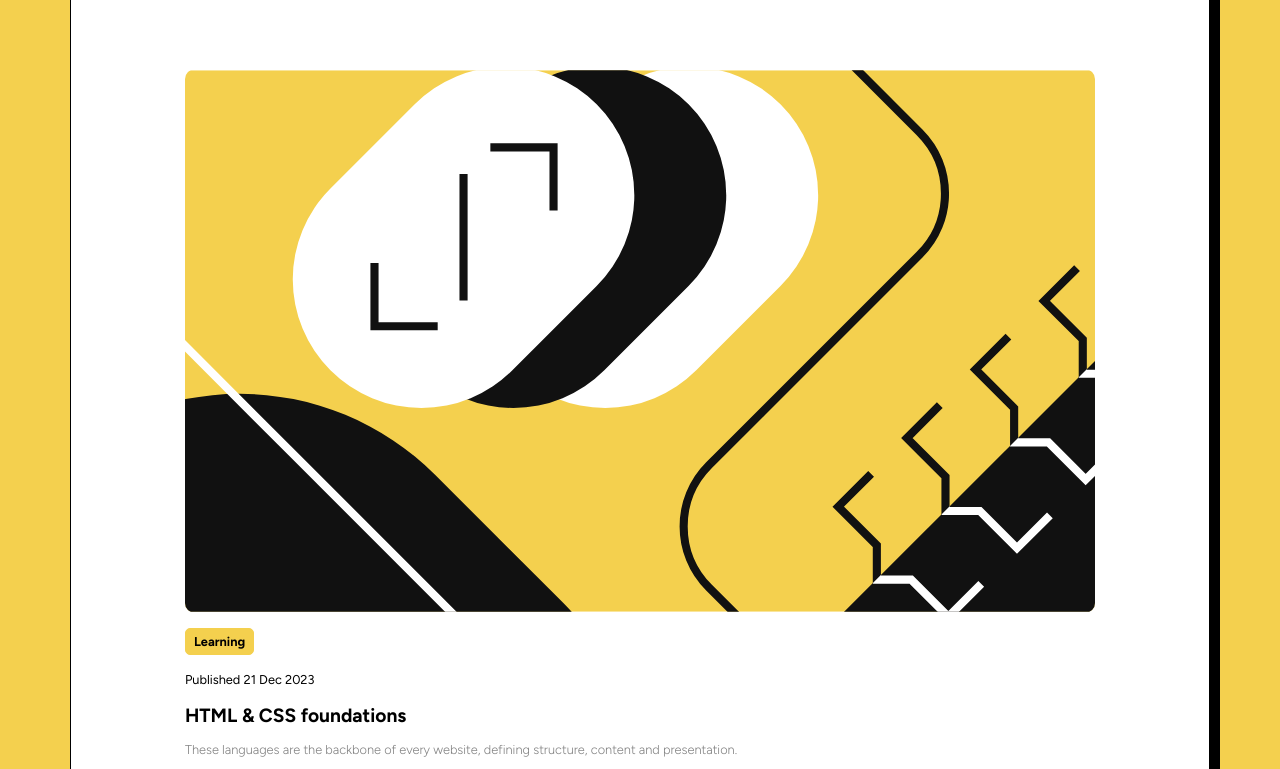
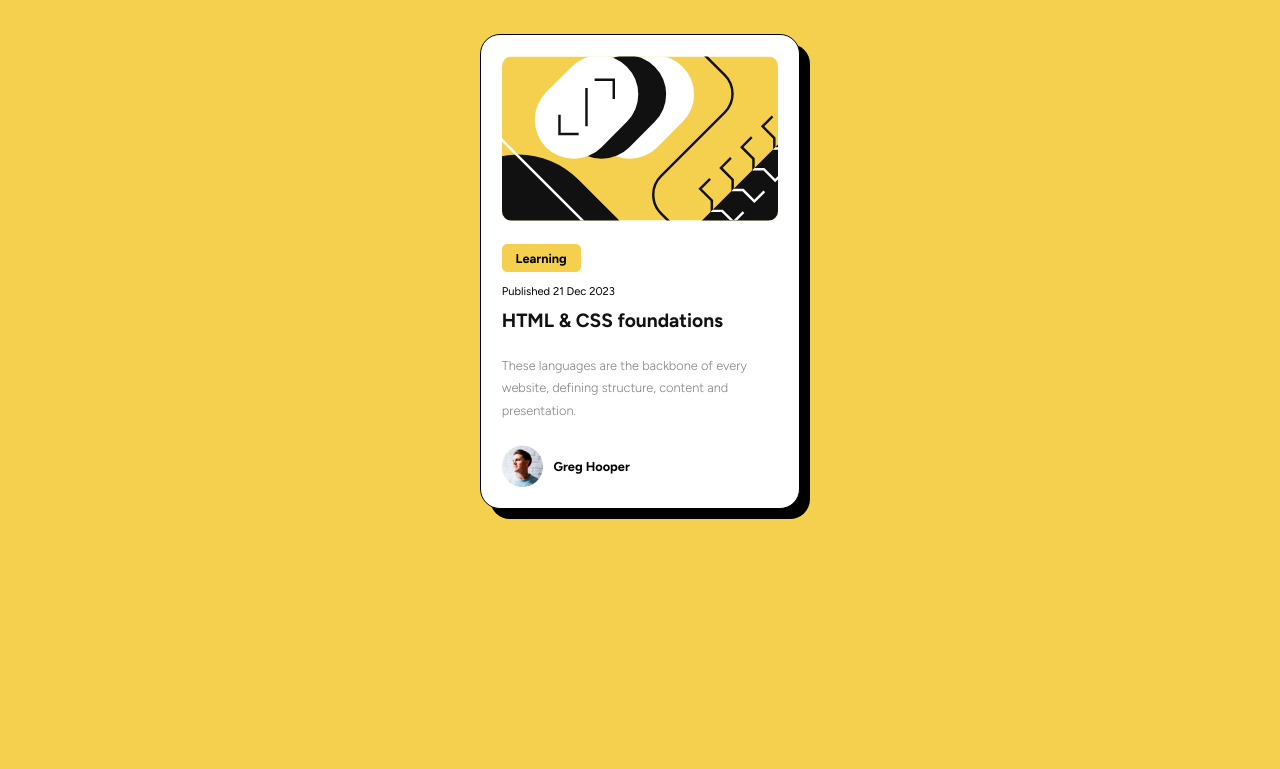
Before and after one commit to indigorose/blog_preview_card, a plain HTML site: page index.html in a window 1280 px wide. Shown: the part 54-823 px from the top of the page. After the commit the page ends 800 px from the top, so only its background shows below. Drawn offline with Linux system fonts and the light colour scheme.

Commit message:
Update styling and responsiveness

```diff
--- a/index.html
+++ b/index.html
@@ -7,6 +7,7 @@
 		<link rel="stylesheet" href="style.css" />
 	</head>
 	<body>
+		<h1>Blog Preview Card - Frontend Mentor</h1>
 		<main class="card-container">
 			<div class="card-grid">
 				<img
@@ -17,7 +18,9 @@
 				<div class="card-text">
 					<h2 class="card-text-tag">Learning</h2>
 					<h4 class="text-date">Published 21 Dec 2023</h4>
-					<h1 class="card-text--heading">HTML & CSS foundations</h1>
+					<a class="card-text--heading" href="#"
+						>HTML & CSS foundations</a
+					>
 					<p class="text--main">
 						These languages are the backbone of every website,
 						defining structure, content and presentation.
--- a/style.css
+++ b/style.css
@@ -33,6 +33,12 @@ The designs were created to the following widths:
 
 @import url('https://fonts.googleapis.com/css2?family=Figtree:ital,wght@0,300;0,400;0,500;0,600;0,700;1,300;1,400;1,500;1,600;1,700&display=swap');
 
+* {
+	box-sizing: border-box;
+	margin: 0;
+	padding: 0;
+}
+
 :root {
 	--base-1: hsl(47, 88%, 63%);
 	--base-2: hsl(0, 0%, 100%);
@@ -46,19 +52,19 @@ body {
 }
 
 .card-container {
-	max-width: 90%;
+	max-width: 70%;
 	border: 1px solid black;
-	margin: 0 auto;
+	margin: 10em auto;
 	background-color: var(--base-2);
 	border-radius: 20px;
 	box-shadow: rgb(0, 0, 0) 10px 10px 0px;
 }
 
 .card-grid {
-	padding: 0 0.8em;
-	max-width: 80%;
+	padding: 0.5em 0.7em;
+	margin: 0.8em auto;
+	max-width: 95%;
 	max-height: 100%;
-	margin: 10% auto;
 	border-radius: 10px;
 	overflow: hidden;
 }
@@ -67,40 +73,56 @@ body {
 	width: 100%;
 	overflow: hidden;
 	border-radius: 10px;
+	margin-bottom: 0.8em;
 }
 
 .card-text-tag {
 	border: 1px solid var(--base-1);
 	background-color: var(--base-1);
 	max-width: fit-content;
-	padding: 5px 8px;
+	margin: 0.5em 0;
+	padding: 0.4em 1em;
 	font-size: 0.8rem;
 	border-radius: 5px;
 }
 .text-date {
 	font-weight: 400;
-	font-size: 0.8rem;
+	font-size: 0.7rem;
+	padding: 0.5em 0;
+	margin-bottom: 0.8em;
 }
 
 .card-text--heading {
 	font-size: 1.2rem;
+	list-style: none;
+	color: var(--base-3);
+	text-decoration: none;
+	font-weight: 700;
+	margin: 0.8em 0;
+}
+
+.card-text--heading:hover {
+	color: var(--base-1);
+	cursor: pointer;
 }
 
 .text--main {
 	font-size: 0.8rem;
 	font-weight: 300;
-	line-height: 1.2rem;
+	line-height: 1.4rem;
 	color: var(--base-4);
+	margin: 0.8em 0;
 }
 
 .card-text--footer {
 	display: flex;
 	flex-direction: row;
-	height: 40px;
+	padding: 0.5em 0;
+	margin: 0.5em 0 0 0;
 }
 
 .footer--image {
-	max-width: 100%;
+	max-width: 15%;
 	height: auto;
 }
 .footer--text {
@@ -108,3 +130,29 @@ body {
 	padding: 0.5em 0;
 	font-size: 0.8rem;
 }
+
+@media (min-width: 500px) {
+	.card-container {
+		margin: 50px auto;
+		max-width: 20em;
+		height: auto;
+	}
+	.card-grid {
+		max-width: 95%;
+		height: auto;
+		padding: 0.8em;
+		margin: 0.5em auto;
+	}
+
+	.card-text-tag,
+	.text-date,
+	.card-text--heading {
+		margin: 0.5em 0;
+	}
+	.text--main {
+		padding: 1em 0;
+	}
+	.card-text--footer {
+		padding: 0 0 0 0;
+	}
+}
```
